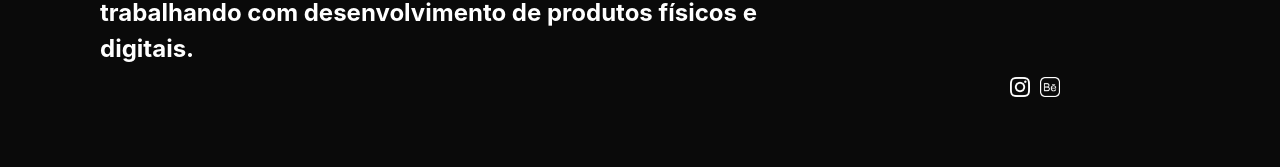
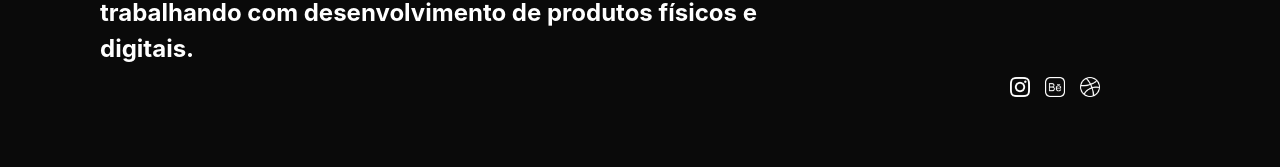
Before and after one commit to ziembick/site-portfolio-designer, a React (Create React App) app in the folder portfolio-designers/: page / in a window 1280 px wide. Shown: the part 265-432 px from the top of the page. Built offline with nearby package versions, Linux system fonts and the light colour scheme.

Commit message:
dribble logo and positioning

```diff
--- a/portfolio-designers/src/components/header.js
+++ b/portfolio-designers/src/components/header.js
@@ -1,6 +1,7 @@
 import React from "react";
 import igLogo from "../img/ig.png";
 import behance from "../img/behance.png"
+import dribble from "../img/dribble.png"
 import "../header.css";
 
 function Header() {
@@ -17,8 +18,11 @@ function Header() {
         <a href="http://www.instagram.com/slviol" className="section__container-ig">
           <img src={igLogo} alt="Instagram Logo" className="section__container-ig_logo" />
         </a>
-        <a href="http://www.behance.com/slviol" className="section__container-behance">
+        <a href="https://www.behance.net/SilvioLima" className="section__container-behance">
         <img src={behance} alt="Behance Logo" className="section__container-ig_behance_logo" />
+        </a>
+        <a href="https://www.behance.net/SilvioLima" className="section__container-dribble">
+        <img src={dribble} alt="Dribble Logo" className="section__container-ig_dribble_logo" />
         </a>
       </li>
     </section>
--- a/portfolio-designers/src/header.css
+++ b/portfolio-designers/src/header.css
@@ -37,7 +37,15 @@ h1 {
   height: 20px;
   margin-top: 10px ;
   position: relative;
-  left: 92rem;
+  left: 92.5rem;
+}
+
+.section__container-ig_dribble_logo {
+  width: 20px;
+  height: 20px;
+  margin-top: 10px ;
+  position: relative;
+  left: 94rem;
 }
 
 .section__container-text-silvio {
```
Also changed, not shown: portfolio-designers/src/img/dribble.png (added).
